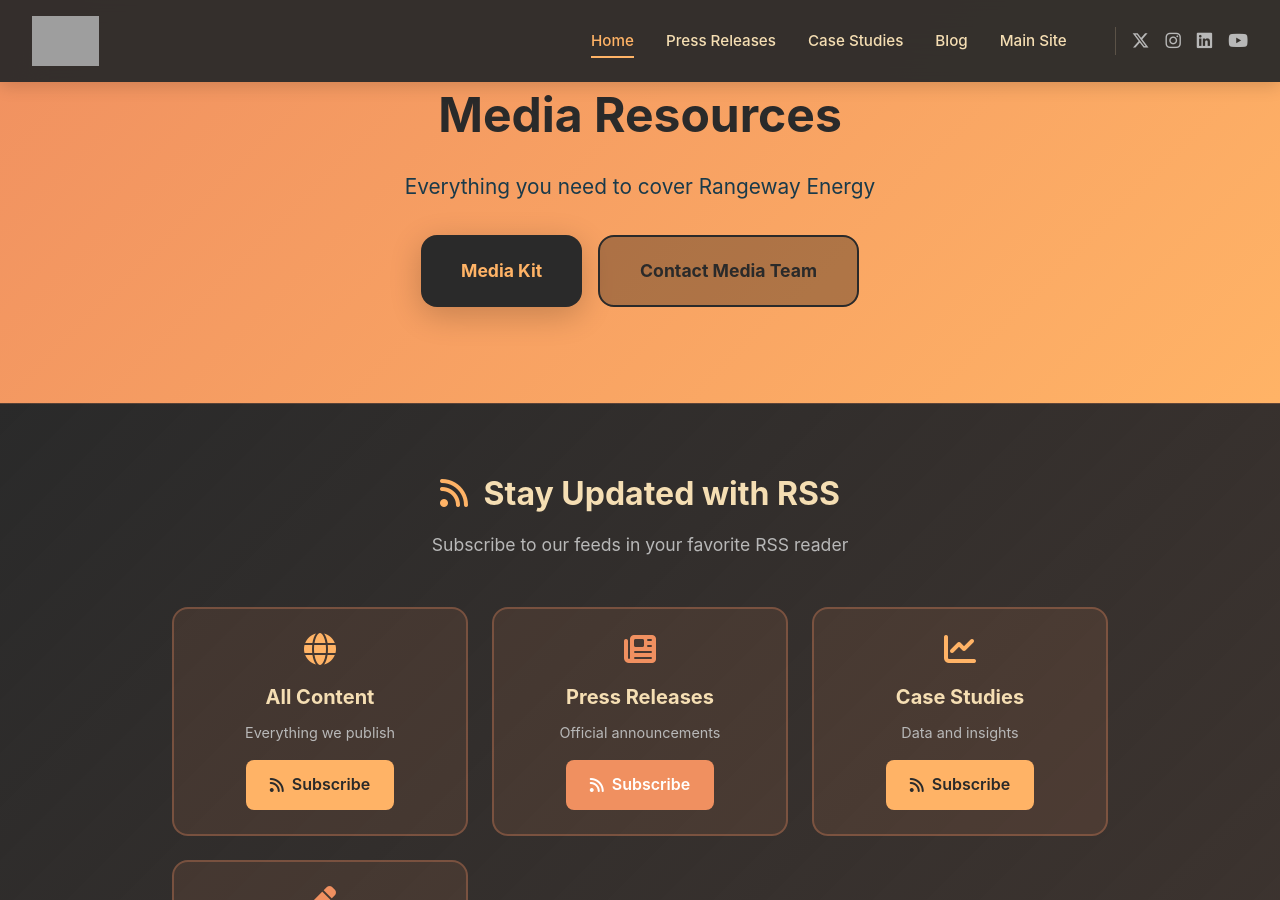
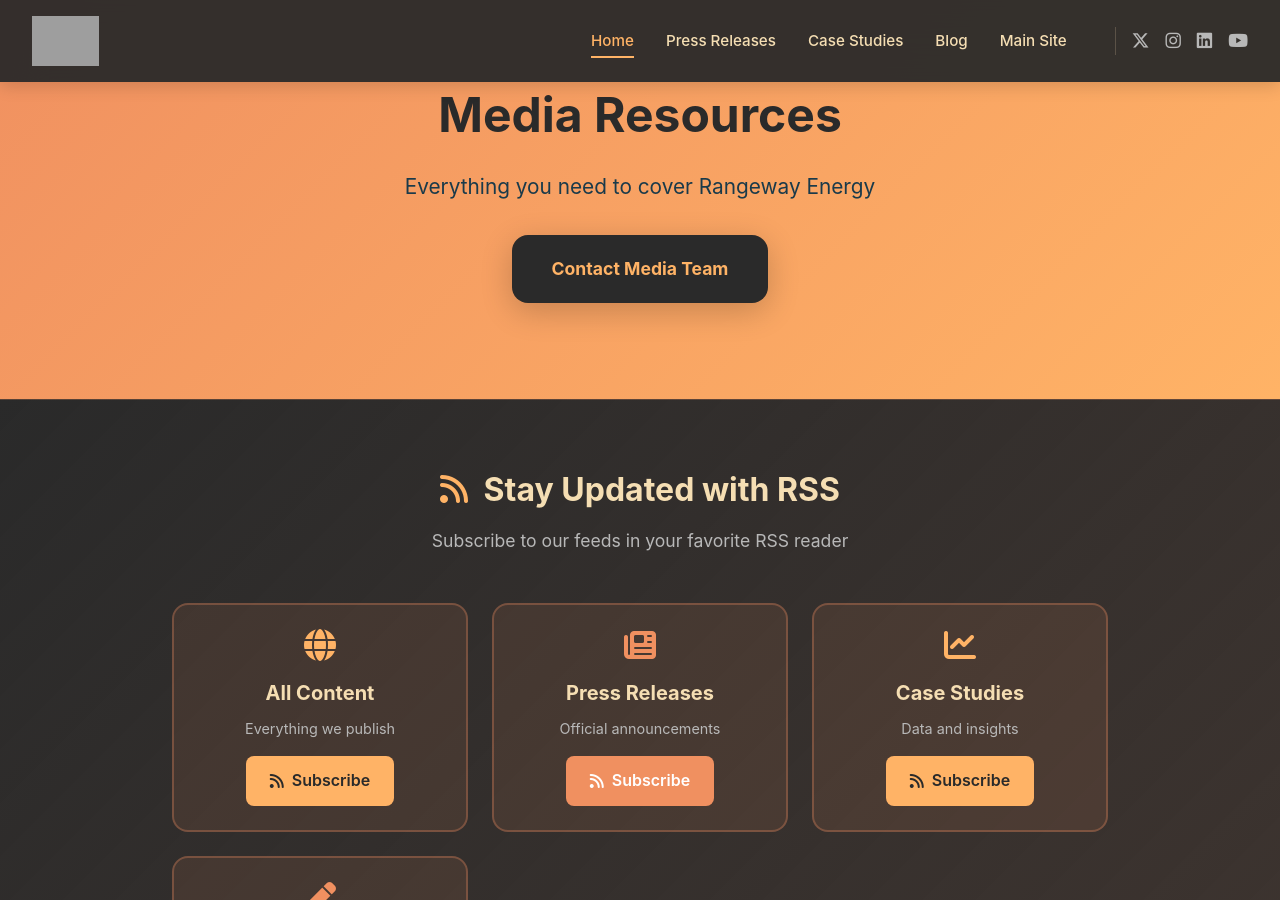
Before and after one commit to ZakWinnick/rangeway-newsroom, a Jekyll site: the page built from index.html, in a window 1280 px wide and 900 px high, scrolled down 2722 px. Built offline with Jekyll 4.4.1, drawn with Linux system fonts in a browser that asks for light colours; grey boxes are pictures that could not be loaded.

Commit message:
Remove Media Kit button from homepage Media Resources section
- Kept Contact Media Team button as primary CTA
- Media Kit page still exists but not linked until ready
- Consistent with header/footer navigation changes

🤖 Generated with [Claude Code](https://claude.com/claude-code)

Co-Authored-By: Claude <noreply@anthropic.com>

```diff
--- a/index.html
+++ b/index.html
@@ -167,10 +167,7 @@ title: Rangeway Energy Newsroom
             <h2>Media Resources</h2>
             <p>Everything you need to cover Rangeway Energy</p>
             <div class="cta-buttons-modern">
-                <a href="{{ '/media-kit/' | relative_url }}" class="btn-cta-primary">
-                    Media Kit
-                </a>
-                <a href="mailto:{{ site.organization.email }}" class="btn-cta-secondary">
+                <a href="mailto:{{ site.organization.email }}" class="btn-cta-primary">
                     Contact Media Team
                 </a>
             </div>
```
